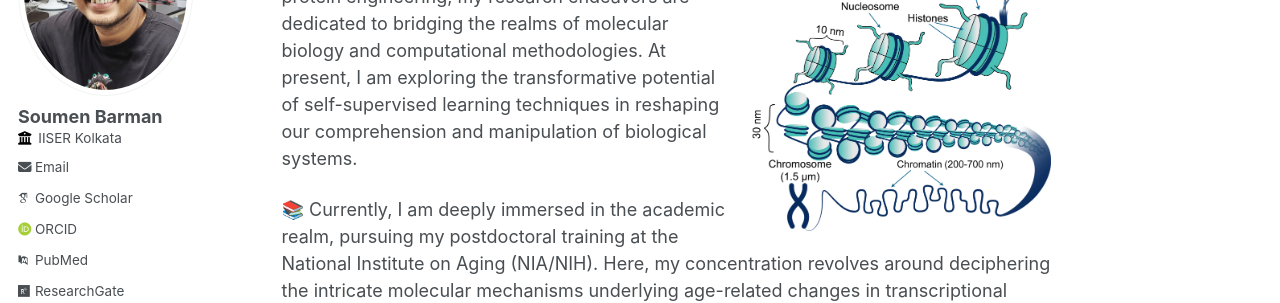
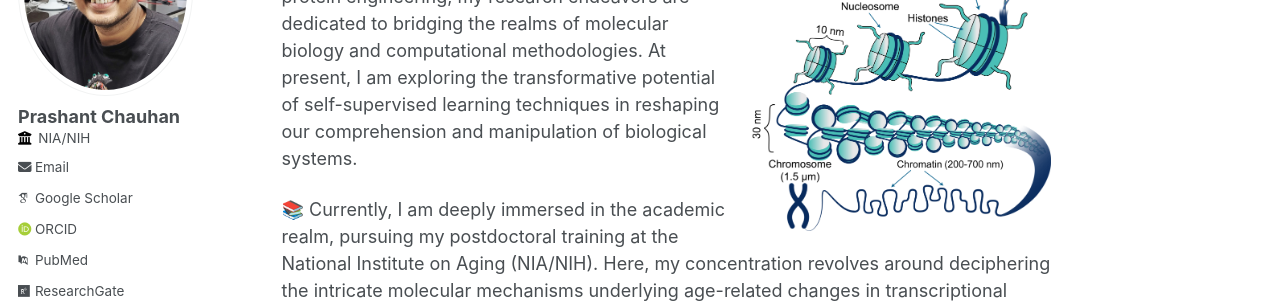
Before and after one commit to chauhanps/pschauhan, a Jekyll site: the page built from _pages/about.md, in a window 1280 px wide. Shown: the part 199-502 px from the top of the page. Built offline with Jekyll 4.4.1, drawn with Linux system fonts in a browser that asks for light colours; some web fonts are replaced.

Commit message:
Update _config.yml

```diff
--- a/_config.yml
+++ b/_config.yml
@@ -22,11 +22,11 @@ repository               : #"academicpages/academicpages.github.io"
 author:
   # Biographic information
   avatar           : "profile.jpeg"
-  name             : "Soumen Barman"
+  name             : "Prashant Chauhan"
   pronouns         : # example: "she/her"
   bio              : #"Short biography for the left-hand sidebar"
   location         : #"Earth"
-  employer         : "IISER Kolkata"
+  employer         : "NIA/NIH"
   uri              : # URL
   email            : "soumenbarman710@gmail.com"
 
```
